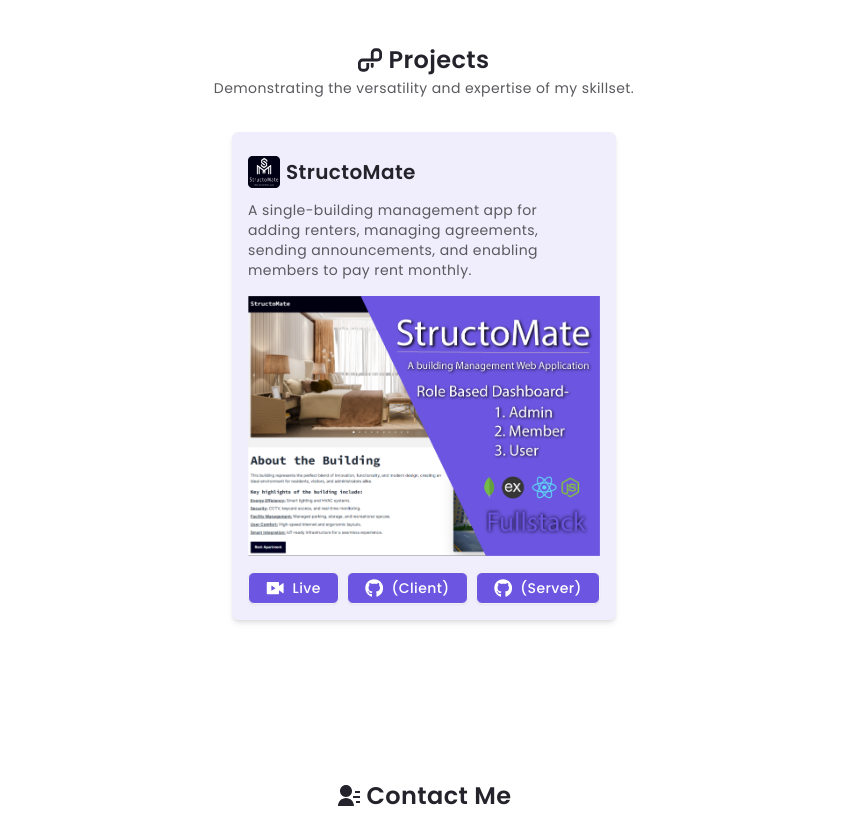
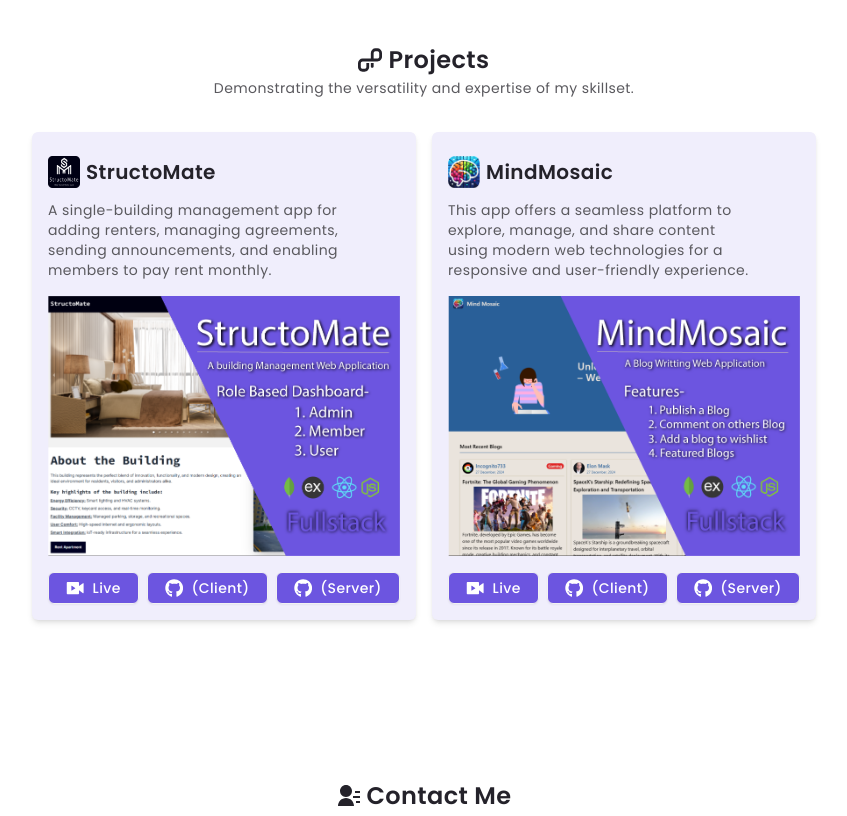
Before and after one commit to Ajmain-Fayek/Ajmain-Fayek, a React (Vite) app: page / in a window 1280 px wide. Shown: the part 2000-2816 px from the top of the page, without its empty margins (216-1063 px from the left). Built offline with nearby package versions, Linux system fonts and the light colour scheme.

Commit message:
Mind Mosaic

```diff
--- a/src/Components/Projects_Section.jsx
+++ b/src/Components/Projects_Section.jsx
@@ -1,8 +1,10 @@
 import structoLogo from "./../assets/LogoWithText.webp";
+import MindLogo from "./../assets/mindmosaiclogo.webp";
 import { SiOpenproject } from "react-icons/si";
 import { FaGithub } from "react-icons/fa";
 import { RiLiveFill } from "react-icons/ri";
 import StructoMate from "./../assets/StructoMate.webp";
+import MindMoasic from "./../assets/MindMosaic.webp";
 
 const Projects_Section = () => {
     return (
@@ -16,9 +18,9 @@ const Projects_Section = () => {
                 </span>
             </div>
             {/* Projects card */}
-            <div className="max-w-sm p-4 mx-auto rounded-md shadow-md hover:shadow-lg hover:scale-[101%] bg-[#f0eefc] transition-all ease-in-out">
+            <div className=" mx-auto flex flex-wrap gap-4 justify-center items-center">
                 {/* Project 1 - StructoMate*/}
-                <div>
+                <div className="max-w-sm flex-grow p-4 rounded-md shadow-md hover:shadow-lg hover:scale-[101%] bg-[#f0eefc] transition-all ease-in-out">
                     <div className="flex items-center gap-1.5 py-2">
                         <img
                             className="h-8 w-8"
@@ -45,8 +47,8 @@ const Projects_Section = () => {
                         <a
                             href="https://structomate.web.app/"
                             target="_blank"
-                            title="Visit StructoMate Live website."
-                            className="btn btn-sm flex-grow bg-[#6c55e0] hover:bg-[#6c55e0] text-white text-sm font-medium rounded-md hover:scale-105 transition-all ease-in-out"
+                            title="Visit Live website."
+                            className="btn btn-sm flex-grow bg-[#6c55e0] hover:bg-[#6c55e0] text-white text-sm font-medium  rounded-md hover:scale-105 transition-all ease-in-out"
                         >
                             <RiLiveFill size={"1.15rem"} /> Live
                         </a>
@@ -70,6 +72,60 @@ const Projects_Section = () => {
                         </a>
                     </div>
                 </div>
+
+                {/* Project 1 - StructoMate*/}
+                <div className="max-w-sm flex-grow p-4 rounded-md shadow-md hover:shadow-lg hover:scale-[101%] bg-[#f0eefc] transition-all ease-in-out">
+                    <div className="flex items-center gap-1.5 py-2">
+                        <img
+                            className="h-8 w-8"
+                            src={MindLogo}
+                            alt="StructoMate Logo. A single-building management app for adding renters, managing agreements, sending announcements, and enabling members to pay rent monthly."
+                        />
+                        <h3 className="lg:text-xl text-lg font-semibold">
+                            MindMosaic
+                        </h3>
+                    </div>
+                    <span className="text-sm block mb-4 mt-1 text-[#5a595e] text-balance">
+                        This app offers a seamless platform to explore, manage,
+                        and share content using modern web technologies for a
+                        responsive and user-friendly experience.
+                    </span>
+                    {/* Project Thumbnail */}
+                    <div>
+                        <img
+                            src={MindMoasic}
+                            alt="Project: StrcutoMate. A Single Building Management Web Application build with MERN technology."
+                        />
+                    </div>
+                    <div className="pt-4 flex gap-2 flex-wrap justify-center flex-grow">
+                        <a
+                            href="https://mind-mosaic.web.app/"
+                            target="_blank"
+                            title="Visit Live website."
+                            className="btn btn-sm flex-grow bg-[#6c55e0] hover:bg-[#6c55e0] text-white text-sm font-medium rounded-md hover:scale-105 transition-all ease-in-out"
+                        >
+                            <RiLiveFill size={"1.15rem"} /> Live
+                        </a>
+                        <a
+                            href="https://github.com/Ajmain-Fayek/Mind-Mosaic-Client.git"
+                            target="_blank"
+                            title="Source Code (Client Side)"
+                            className="btn btn-sm flex-grow bg-[#6c55e0] hover:bg-[#6c55e0] text-white text-sm font-medium rounded-md hover:scale-105 transition-all ease-in-out"
+                        >
+                            <FaGithub size={"1.15rem"} />
+                            (Client)
+                        </a>
+                        <a
+                            href="https://github.com/Ajmain-Fayek/Mind-Mosaic-Server.git"
+                            target="_blank"
+                            title="Source Code (Server Side)"
+                            className="btn btn-sm flex-grow bg-[#6c55e0] hover:bg-[#6c55e0] text-white text-sm font-medium rounded-md hover:scale-105 transition-all ease-in-out"
+                        >
+                            <FaGithub size={"1.15rem"} />
+                            (Server)
+                        </a>
+                    </div>
+                </div>
             </div>
         </div>
     );
--- a/src/Components/Skill_Section.jsx
+++ b/src/Components/Skill_Section.jsx
@@ -19,7 +19,7 @@ const backendSkills = [
     { name: "Node", logo: <FaNodeJs size={"1.5rem"} /> },
     { name: "Express", logo: <SiExpress size={"1.5rem"} /> },
     { name: "MongoDB", logo: <SiMongodb size={"1.5rem"} /> },
-    { name: "NextJs", logo: <TbBrandNextjs size={"1.5rem"} /> },
+    // { name: "NextJs", logo: <TbBrandNextjs size={"1.5rem"} /> },
 ];
 const toolsSkills = [
     { name: "Firebase", logo: <IoLogoFirebase size={"1.5rem"} /> },
```
Also changed, not shown: src/assets/MindMosaic.webp (added), src/assets/mindmosaiclogo.webp (added).
